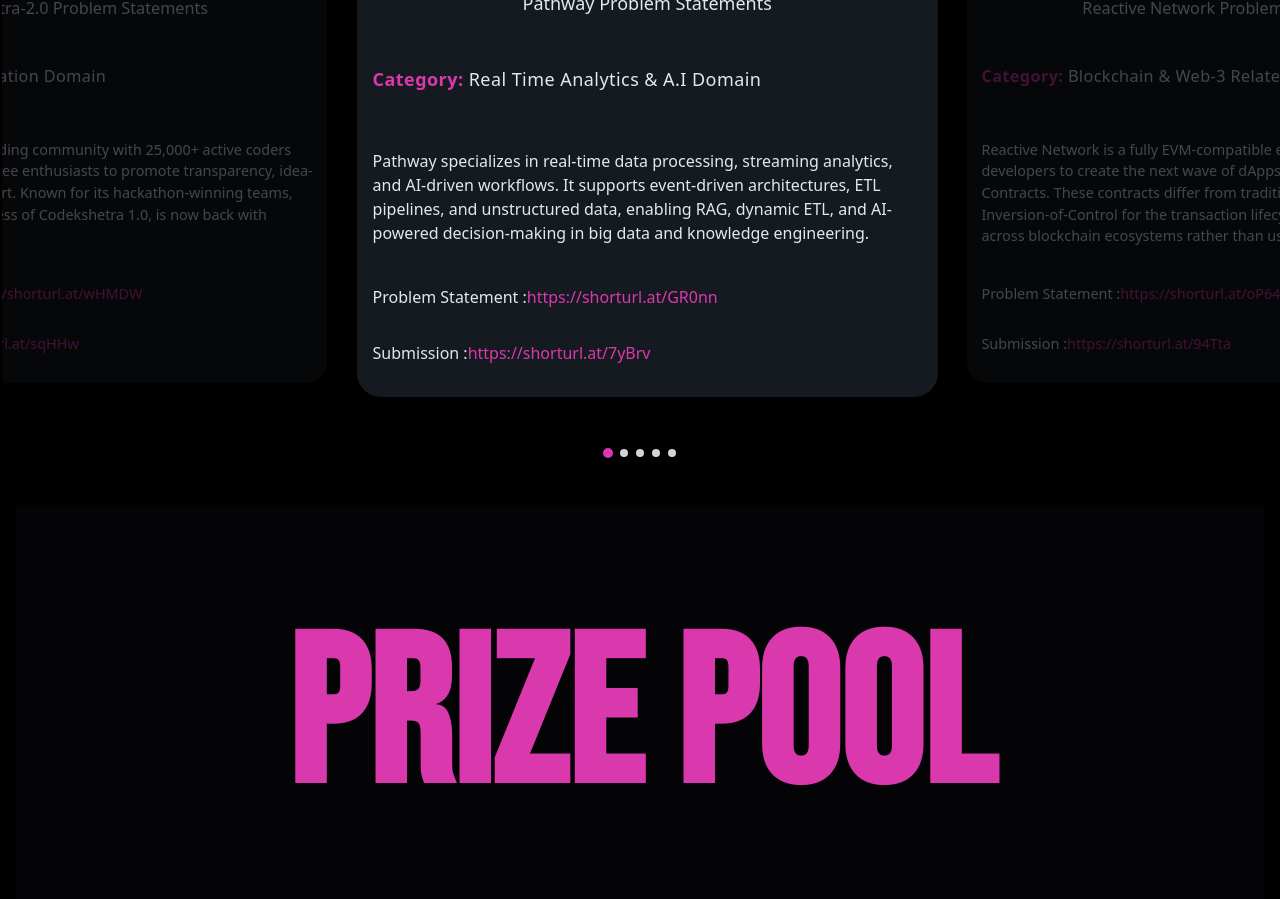
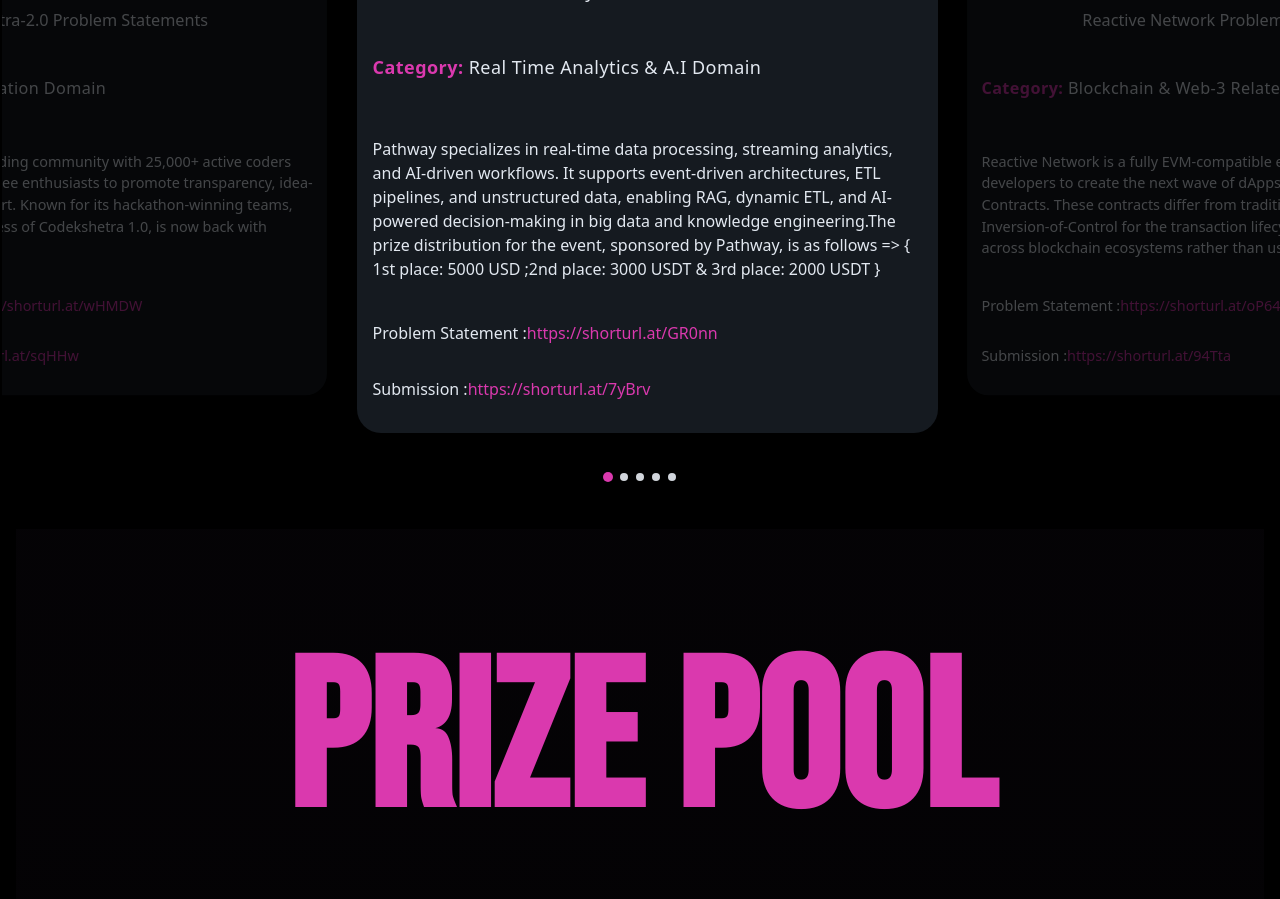
Before and after one commit to THEGAMECHANGER416/CodeKshetra2.0, a React (Vite) app: page /#/ in a window 1280 px wide. Shown: the part 3320-4219 px from the top of the page. Built offline with nearby package versions, Linux system fonts and the light colour scheme.

Commit message:
Updated Problem Statement

```diff
--- a/src/json/problem-statements.ts
+++ b/src/json/problem-statements.ts
@@ -7,7 +7,7 @@
     title: "Pathway Problem Statements",
     category: "Real Time Analytics & A.I Domain",
     description:
-      "Pathway specializes in real-time data processing, streaming analytics, and AI-driven workflows. It supports event-driven architectures, ETL pipelines, and unstructured data, enabling RAG, dynamic ETL, and AI-powered decision-making in big data and knowledge engineering.",
+      "Pathway specializes in real-time data processing, streaming analytics, and AI-driven workflows. It supports event-driven architectures, ETL pipelines, and unstructured data, enabling RAG, dynamic ETL, and AI-powered decision-making in big data and knowledge engineering.The prize distribution for the event, sponsored by Pathway, is as follows  => { 1st place: 5000 USD ;2nd place: 3000 USDT & 3rd place: 2000 USDT }",
       Statement: "https://shorturl.at/GR0nn",
       Submission: " https://shorturl.at/7yBrv",
   },
```
